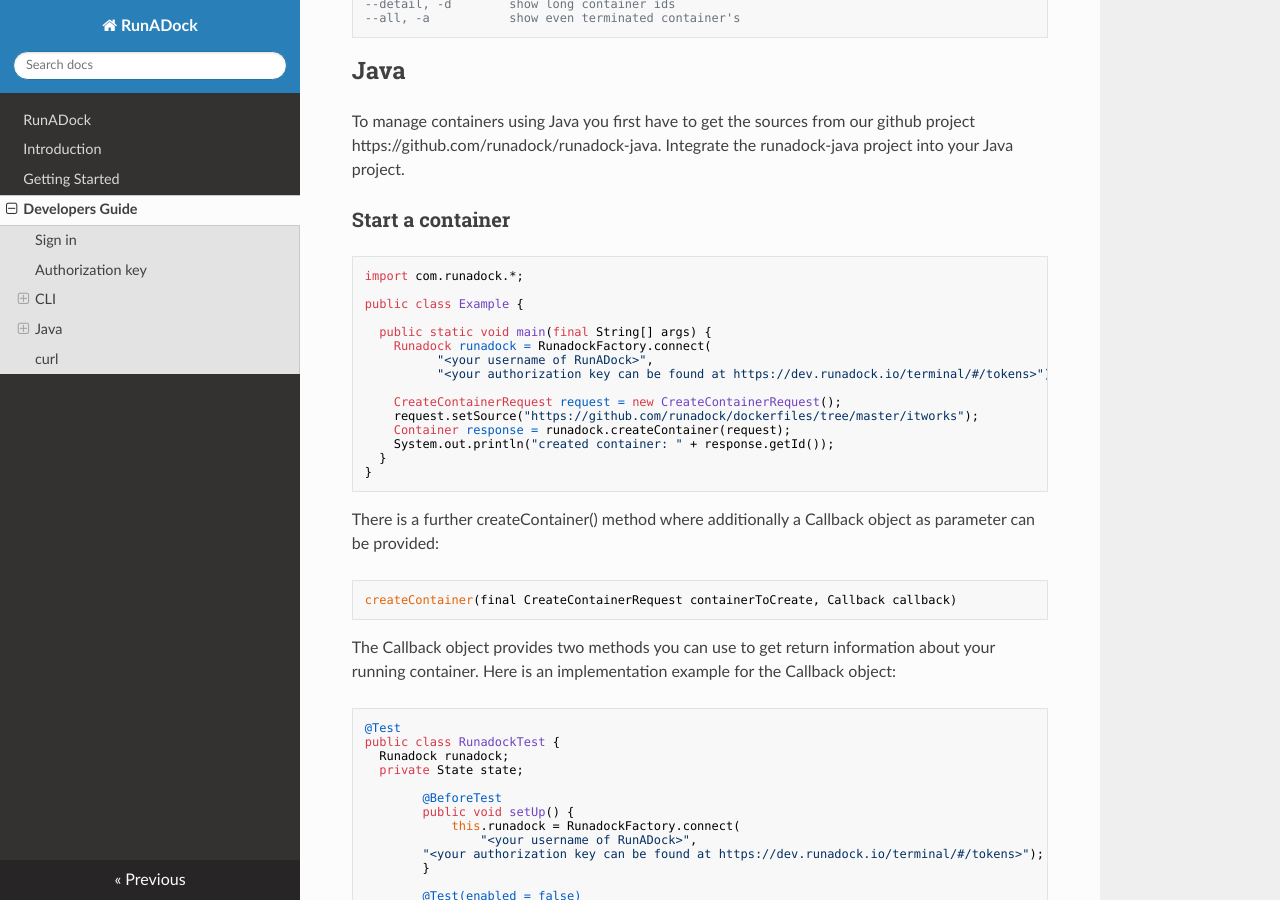
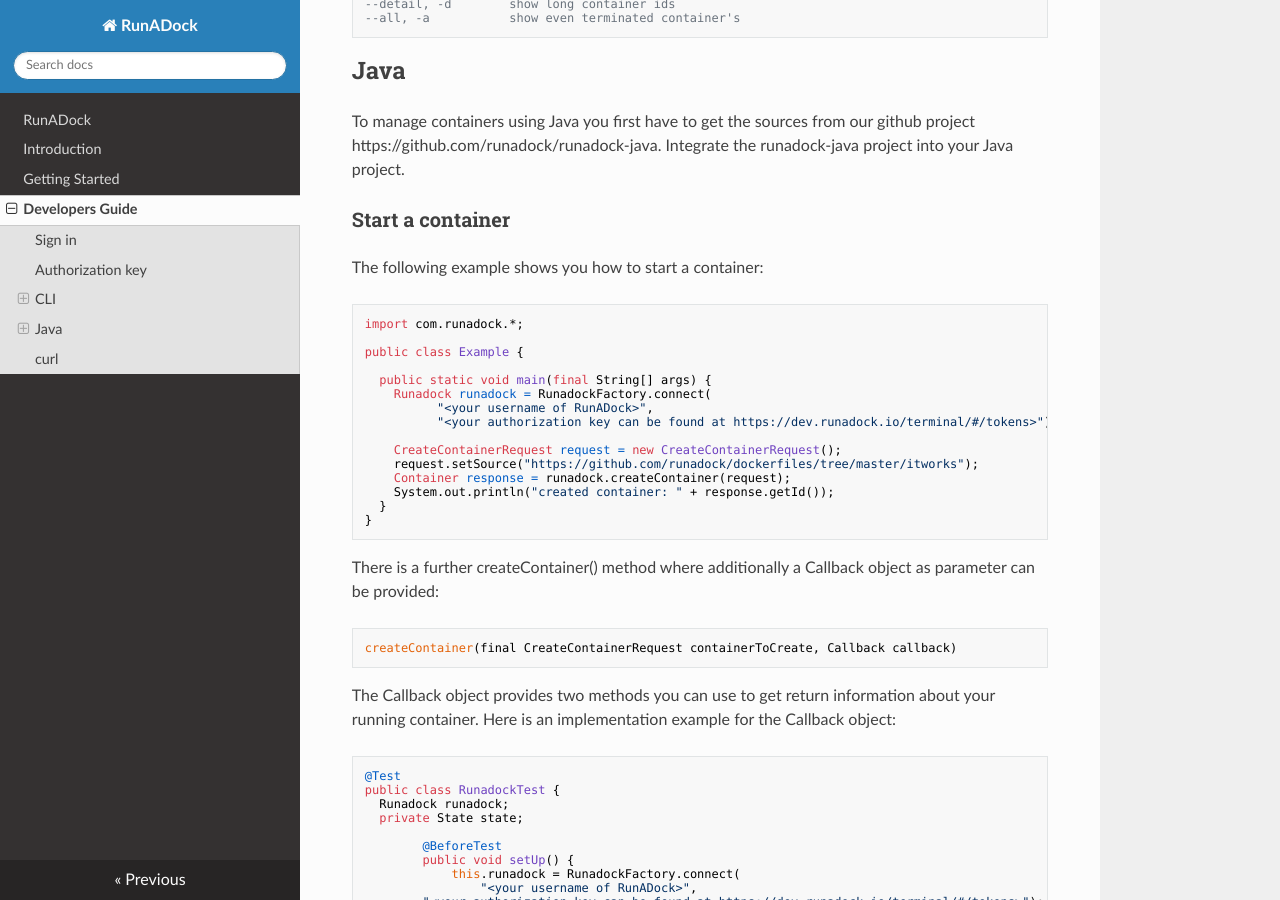
Before and after one commit to runadock/docs, an MkDocs documentation site: the page built from docs/DevelopersGuide.md, in a window 1280 px wide and 900 px high, scrolled down 3368 px. Built offline with MkDocs 1.6.1, drawn with Linux system fonts in a browser that asks for light colours; nearby versions of some CDN libraries; old or Windows-style settings are respelled for this version of MkDocs.

Commit message:
Update DevelopersGuide.md

```diff
--- a/docs/DevelopersGuide.md
+++ b/docs/DevelopersGuide.md
@@ -158,6 +158,8 @@ To manage containers using Java you first have to get the sources from our githu
 
 ### Start a container
 
+The following example shows you how to start a container:
+
     import com.runadock.*;
 
     public class Example {
```
